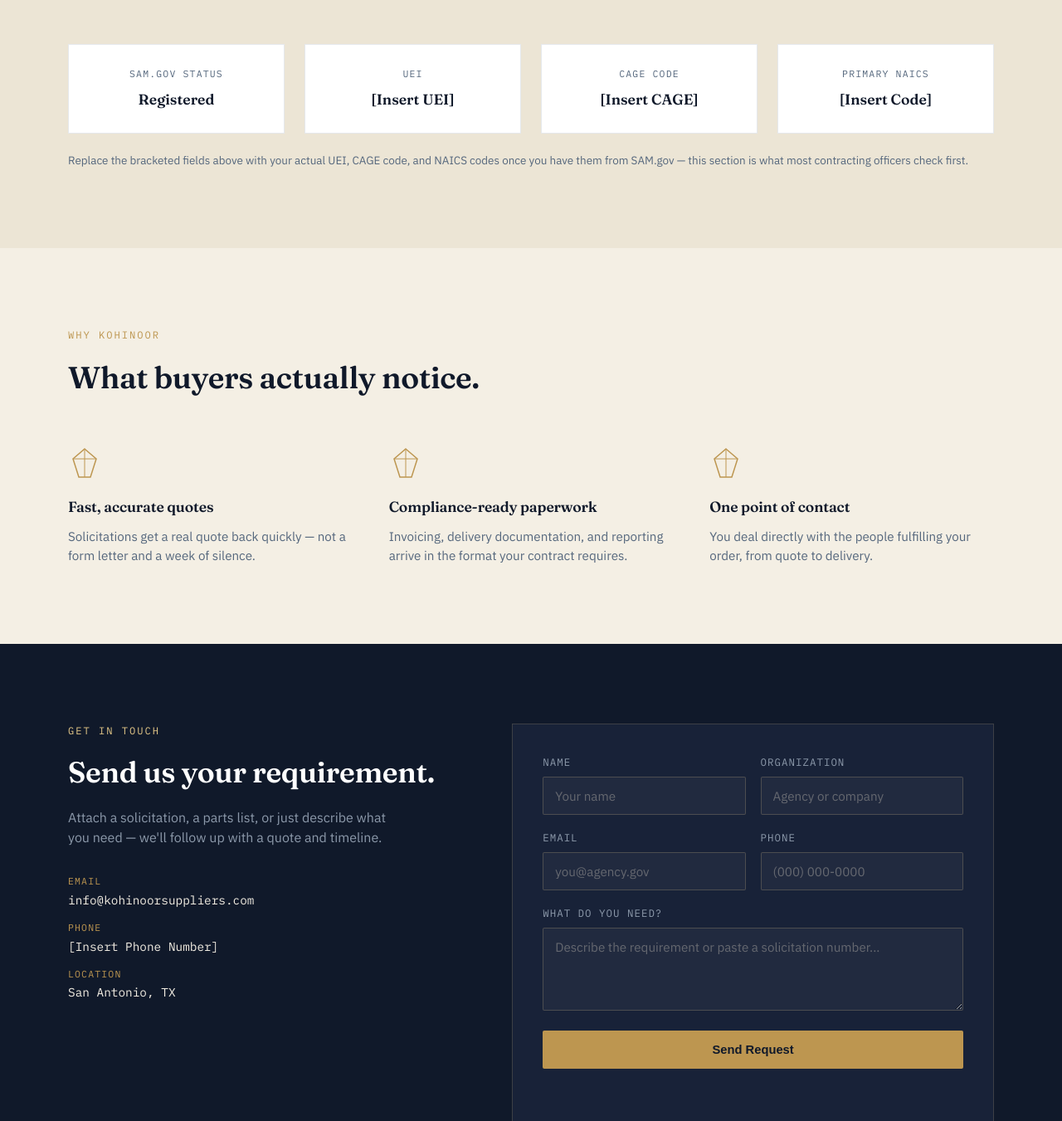
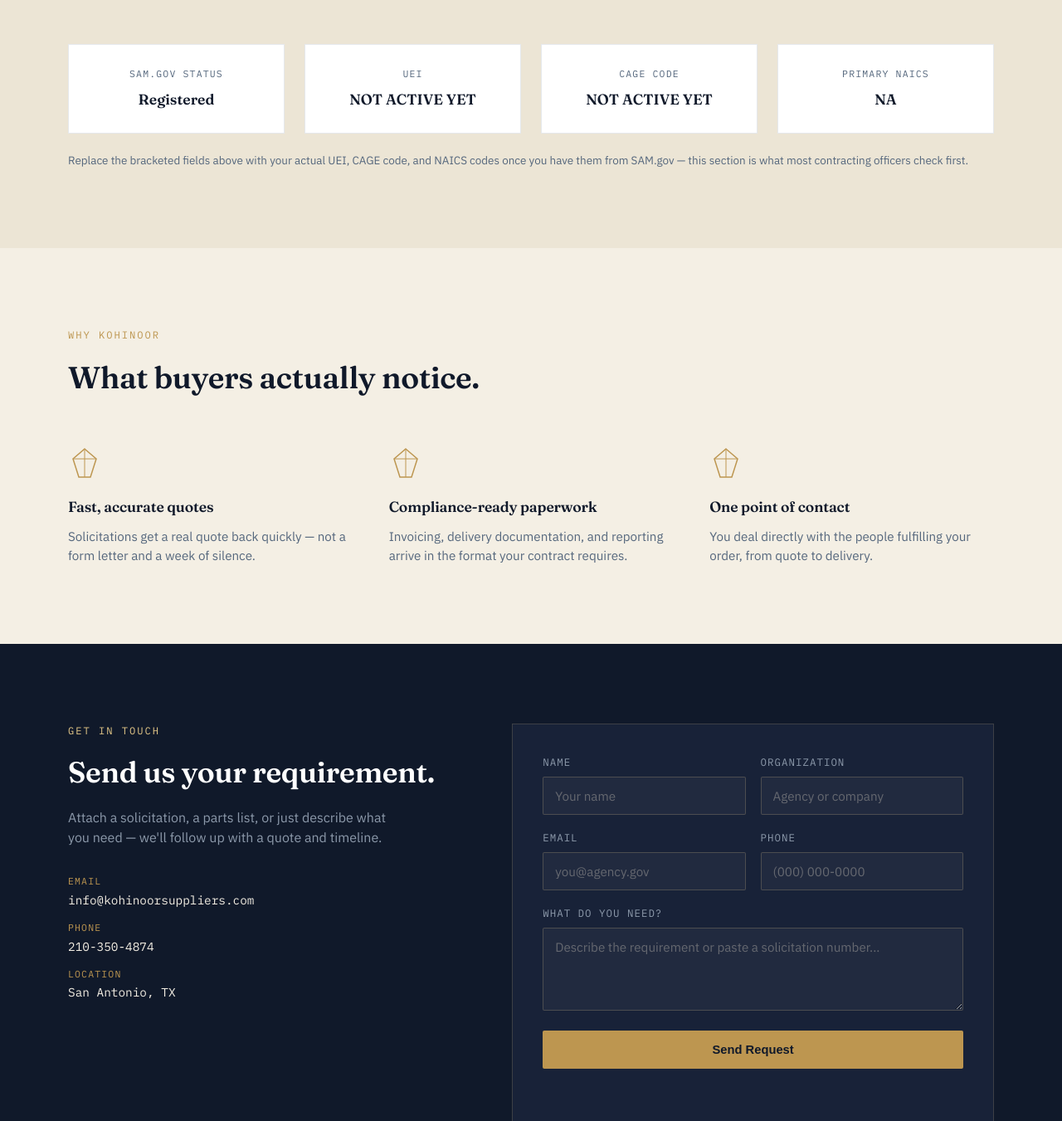
Before and after one commit to zaheerullahsediqi-cloud/zaheerullahsediqi-cloud.github.io, a plain HTML site: page index.html in a window 1280 px wide. Shown: the part 2365-3716 px from the top of the page at 83% size. Drawn offline with nearby package versions, Linux system fonts and the light colour scheme.

Commit message:
Update index.html

```diff
--- a/index.html
+++ b/index.html
@@ -631,15 +631,15 @@
         </div>
         <div class="cert-item">
           <span class="cert-label">UEI</span>
-          <span class="cert-value">[Insert UEI]</span>
+          <span class="cert-value">NOT ACTIVE YET</span>
         </div>
         <div class="cert-item">
           <span class="cert-label">CAGE Code</span>
-          <span class="cert-value">[Insert CAGE]</span>
+          <span class="cert-value">NOT ACTIVE YET</span>
         </div>
         <div class="cert-item">
           <span class="cert-label">Primary NAICS</span>
-          <span class="cert-value">[Insert Code]</span>
+          <span class="cert-value">NA</span>
         </div>
       </div>
       <p class="cert-note">Replace the bracketed fields above with your actual UEI, CAGE code, and NAICS codes once you have them from SAM.gov — this section is what most contracting officers check first.</p>
@@ -687,7 +687,7 @@
           </div>
           <div>
             <span class="label">Phone</span>
-            [Insert Phone Number]
+            210-350-4874
           </div>
           <div>
             <span class="label">Location</span>
```
